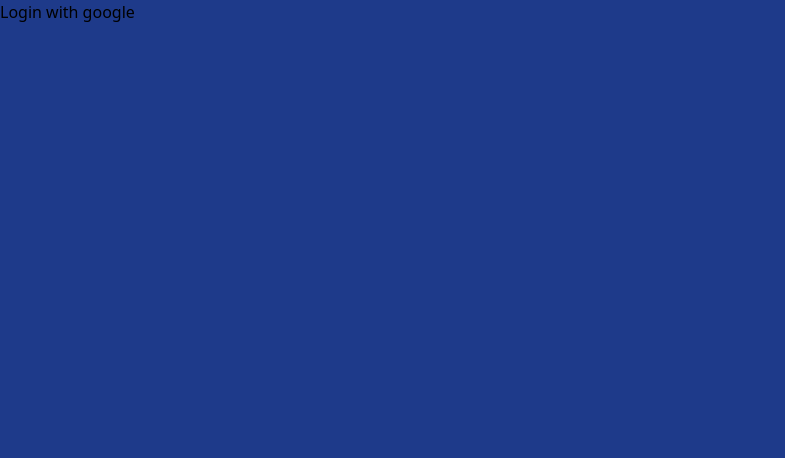
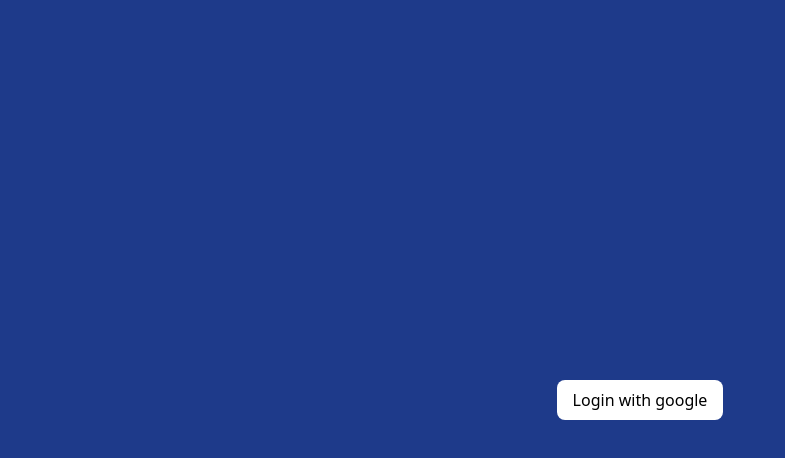
Before and after one commit to alinukerotester/ecommerce-admin-alinukes, a Next.js app: page / in a window 1280 px wide. Shown: the top 458 px of the page, without its empty margins (0-785 px from the left). Built offline with nearby package versions, Linux system fonts and the light colour scheme.

Commit message:
nextauth asa cum apare oficial

```diff
--- /dev/null
+++ b/pages/api/auth/[...nextauth].js
@@ -0,0 +1,28 @@
+import NextAuth from "next-auth";
+import AppleProvider from "next-auth/providers/apple";
+import FacebookProvider from "next-auth/providers/facebook";
+import GoogleProvider from "next-auth/providers/google";
+import EmailProvider from "next-auth/providers/email";
+
+export default NextAuth({
+  providers: [
+    // OAuth authentication providers...
+    AppleProvider({
+      clientId: process.env.APPLE_ID,
+      clientSecret: process.env.APPLE_SECRET,
+    }),
+    FacebookProvider({
+      clientId: process.env.FACEBOOK_ID,
+      clientSecret: process.env.FACEBOOK_SECRET,
+    }),
+    GoogleProvider({
+      clientId: process.env.GOOGLE_ID,
+      clientSecret: process.env.GOOGLE_SECRET,
+    }),
+    // Passwordless / email sign in
+    EmailProvider({
+      server: process.env.MAIL_SERVER,
+      from: "NextAuth.js <no-reply@example.com>",
+    }),
+  ],
+});
--- a/pages/index.js
+++ b/pages/index.js
@@ -1,7 +1,11 @@
 export default function Home() {
   return (
-    <div className="bg-blue-900 w-screen h-screen">
-      <button>Login with google</button>
+    <div className="bg-blue-900 w-screen h-screen flex items-center">
+      <div className="text-center w-full">
+        <button className="bg-white p-2 px-4 rounded-lg">
+          Login with google
+        </button>
+      </div>
     </div>
   );
 }
```
